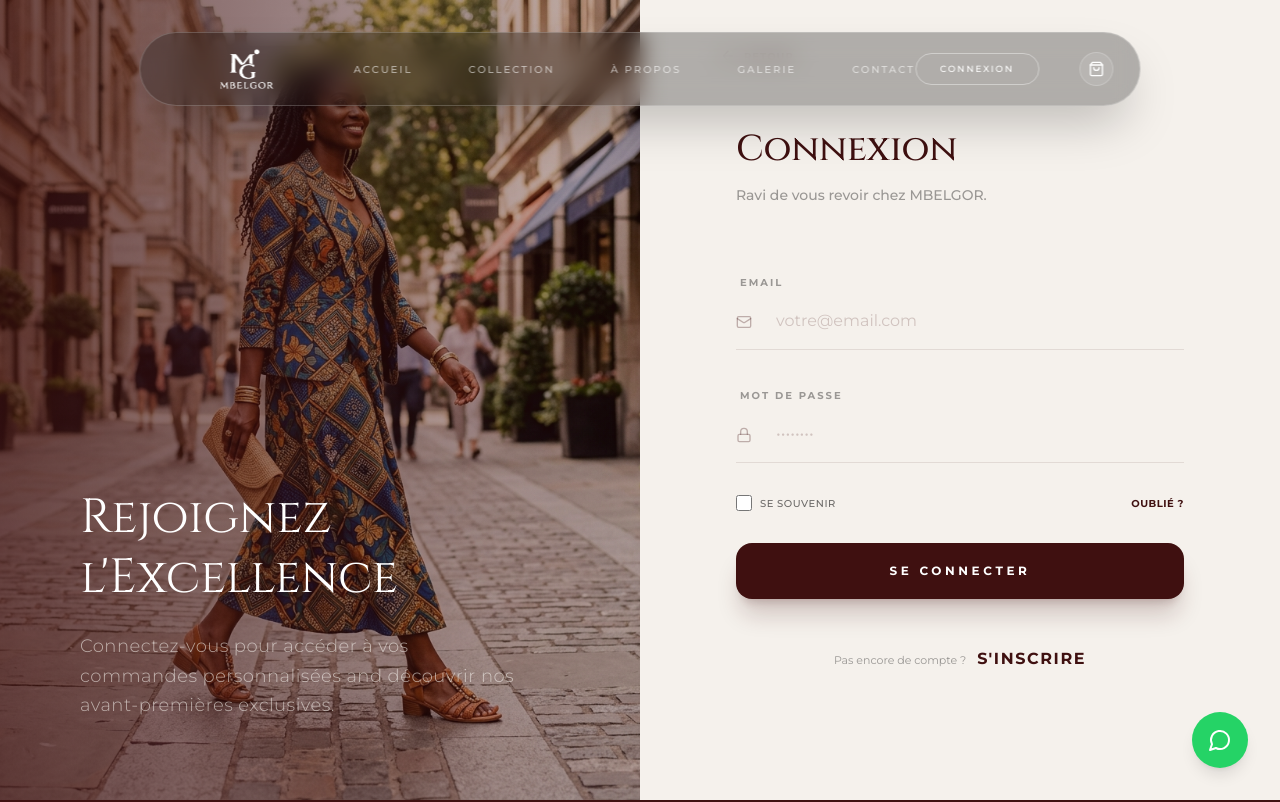
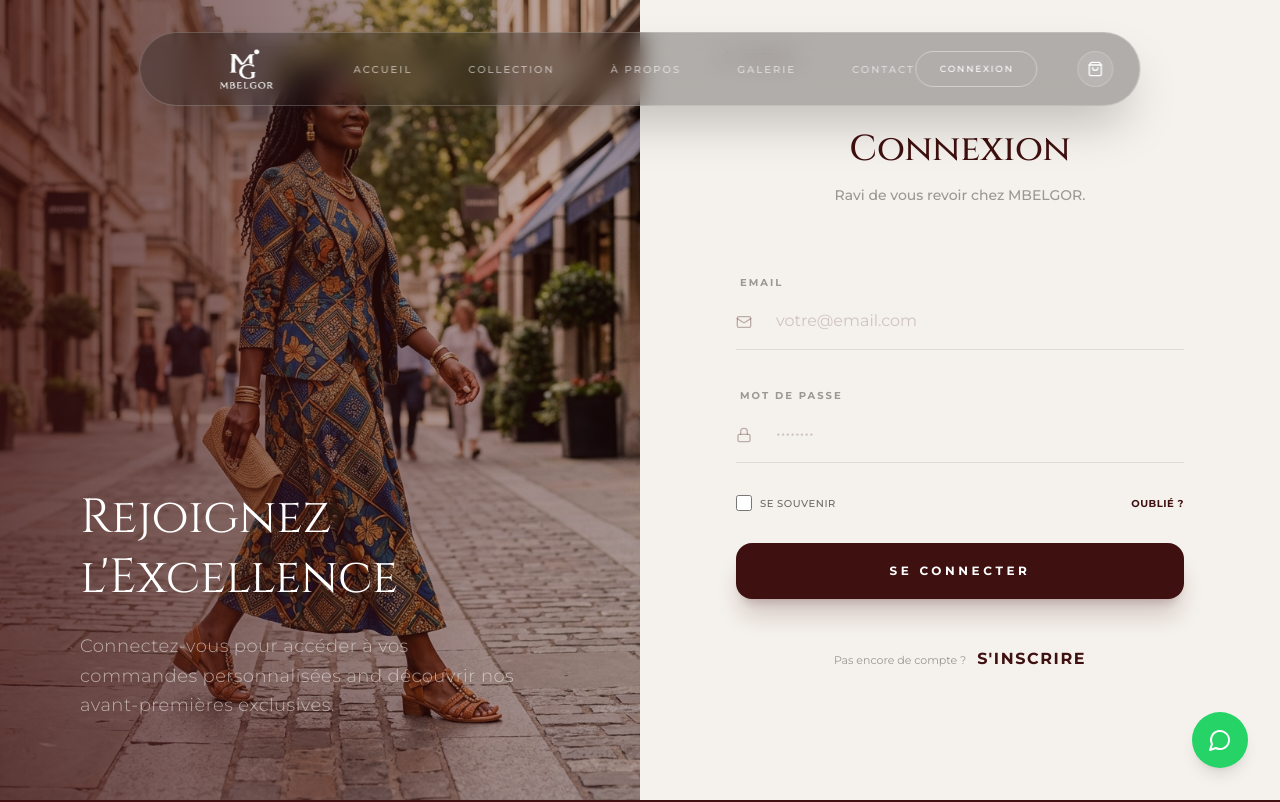
Before and after one commit to syllamaty703-rgb/mbelgor-, a React (Vite) app: page /login in a window 1280 px wide. Shown: the top 802 px of the page. Built offline with nearby package versions, Linux system fonts and the light colour scheme.

Commit message:
style: perfect alignment for navbar buttons and login page

```diff
--- a/src/app/components/Navigation.tsx
+++ b/src/app/components/Navigation.tsx
@@ -69,18 +69,18 @@ export function Navigation() {
             <div className="hidden md:flex items-center gap-10 shrink-0 ml-auto">
               <Link
                 to="/login"
-                className={`text-[9px] tracking-[0.2em] uppercase border px-6 py-2 rounded-full transition-all duration-500 font-medium ${
+                className={`text-[9px] tracking-[0.2em] uppercase border h-9 px-6 flex items-center justify-center rounded-full transition-all duration-500 font-medium ${
                   !isScrolled
                     ? 'border-white/40 text-white hover:bg-white hover:text-[#111111]'
                     : 'border-[#3F1010]/30 text-[#3F1010] hover:bg-[#3F1010] hover:text-white'
                 }`}
-                style={{ fontFamily: 'Montserrat, sans-serif' }}
+                style={{ fontFamily: 'Montserrat, sans-serif', paddingRight: 'calc(1.5rem - 0.2em)' }}
               >
                 Connexion
               </Link>
               <button
                 onClick={() => setIsCartOpen(true)}
-                className={`p-2 rounded-full transition-all duration-500 hover:scale-110 border relative ${
+                className={`w-9 h-9 flex items-center justify-center rounded-full transition-all duration-500 hover:scale-110 border relative ${
                   !isScrolled
                     ? 'bg-white/10 text-white border-white/20'
                     : 'bg-[#3F1010]/5 text-[#3F1010] border-[#3F1010]/10'
@@ -102,7 +102,7 @@ export function Navigation() {
             <div className="md:hidden flex items-center gap-4 ml-auto">
               <button
                 onClick={() => setIsCartOpen(true)}
-                className={`p-2 rounded-full relative ${isScrolled ? 'text-[#3F1010]' : 'text-white'}`}
+                className={`w-10 h-10 flex items-center justify-center rounded-full relative ${isScrolled ? 'text-[#3F1010]' : 'text-white'}`}
                 aria-label="Panier"
               >
                 <ShoppingBag className="w-5 h-5" />
@@ -116,7 +116,7 @@ export function Navigation() {
               </button>
               <button
                 onClick={() => setIsMobileMenuOpen(!isMobileMenuOpen)}
-                className={`transition-transform duration-300 hover:scale-110 ${isScrolled ? 'text-[#3F1010]' : 'text-white'}`}
+                className={`w-10 h-10 flex items-center justify-center transition-transform duration-300 hover:scale-110 ${isScrolled ? 'text-[#3F1010]' : 'text-white'}`}
                 aria-label="Toggle menu"
               >
                 {isMobileMenuOpen ? <X className="w-5 h-5" /> : <Menu className="w-5 h-5" />}
--- a/src/app/components/pages/Login.tsx
+++ b/src/app/components/pages/Login.tsx
@@ -90,7 +90,7 @@ export function Login() {
           animate={{ opacity: 1, y: 0 }}
           className="w-full max-w-md"
         >
-          <div className="text-center lg:text-left mb-12 md:mb-16">
+          <div className="text-center mb-12 md:mb-16">
             <h1
               className="text-4xl text-[#3F1010] mb-4"
               style={{ fontFamily: 'Cinzel, serif' }}
```
